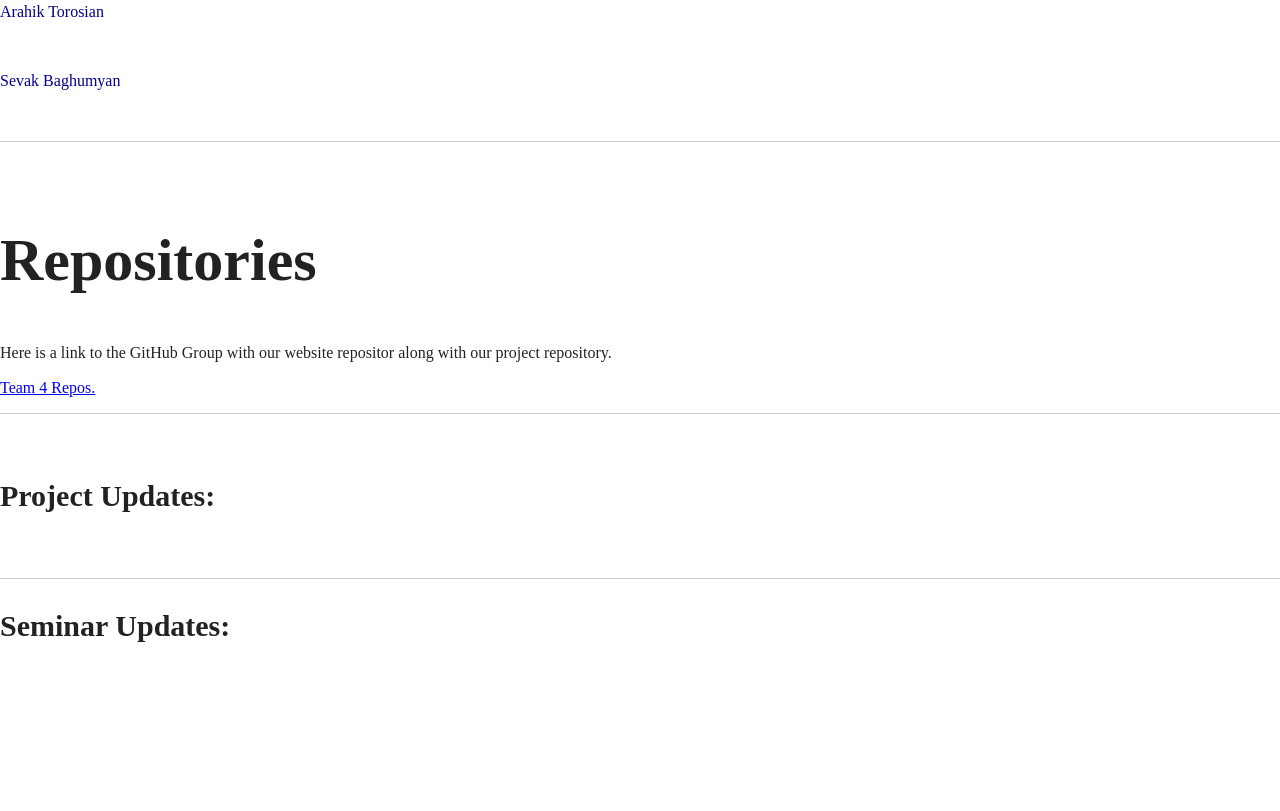
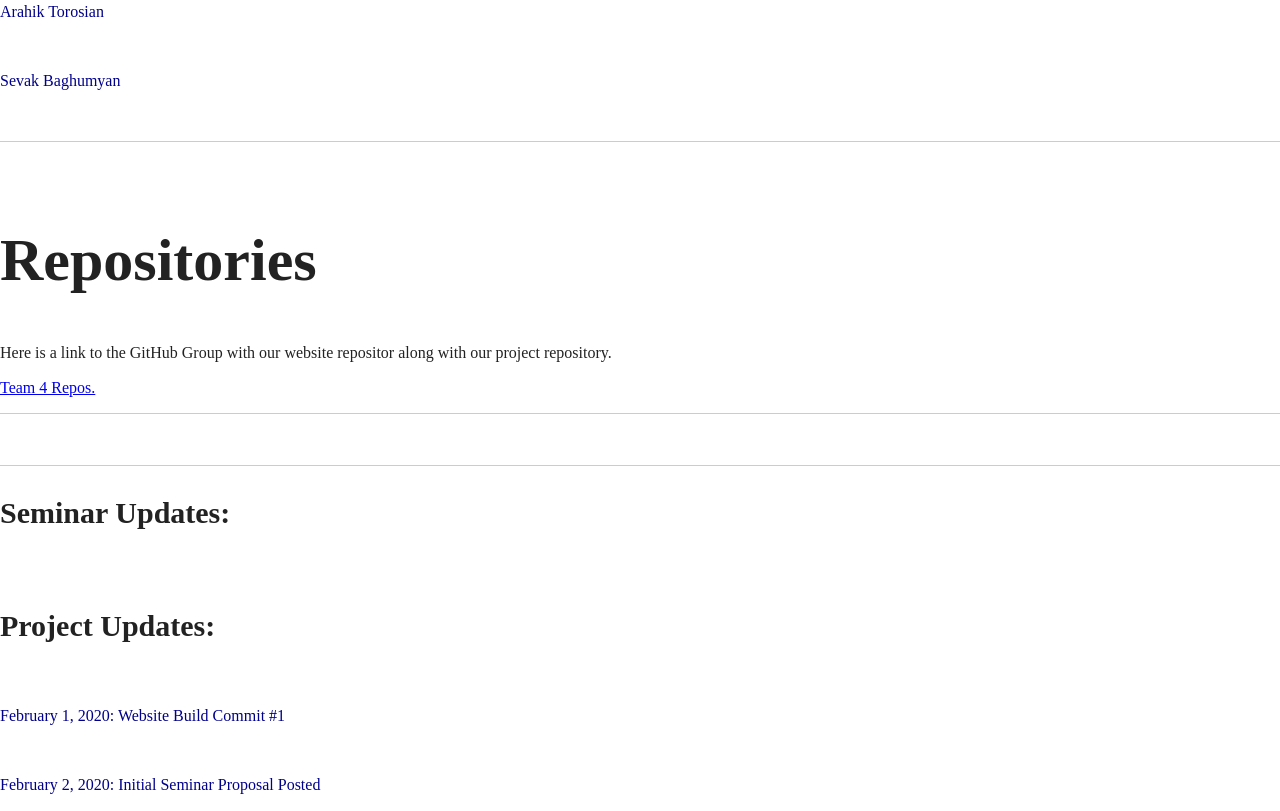
Before and after one commit to Comp680-Group4/Comp680Website, a website built with Parcel: page index.html in a window 1280 px wide. Shown: the part 643-1454 px from the top of the page. Before the commit the page ends 1316 px from the top, so only its background shows below. Built offline with nearby package versions, Linux system fonts and the light colour scheme.

Commit message:
test change

```diff
--- a/index.html
+++ b/index.html
@@ -75,13 +75,20 @@
   <hr>
   <br>
 
-  <h3 style="font-size:30px;">Project Updates:</h3><br>
-
-
 
   <hr>
 
   <h3 style="font-size:30px;">Seminar Updates:</h3>
+
+  <br>
+
+  <h3 style="font-size:30px;">Project Updates:</h3><br>
+
+  <p style="color:darkblue">February 1, 2020: Website Build Commit #1</p><br>
+  <p style="color:darkblue">February 2, 2020: Initial Seminar Proposal Posted</p>
+
+
+
 
 
 
```
